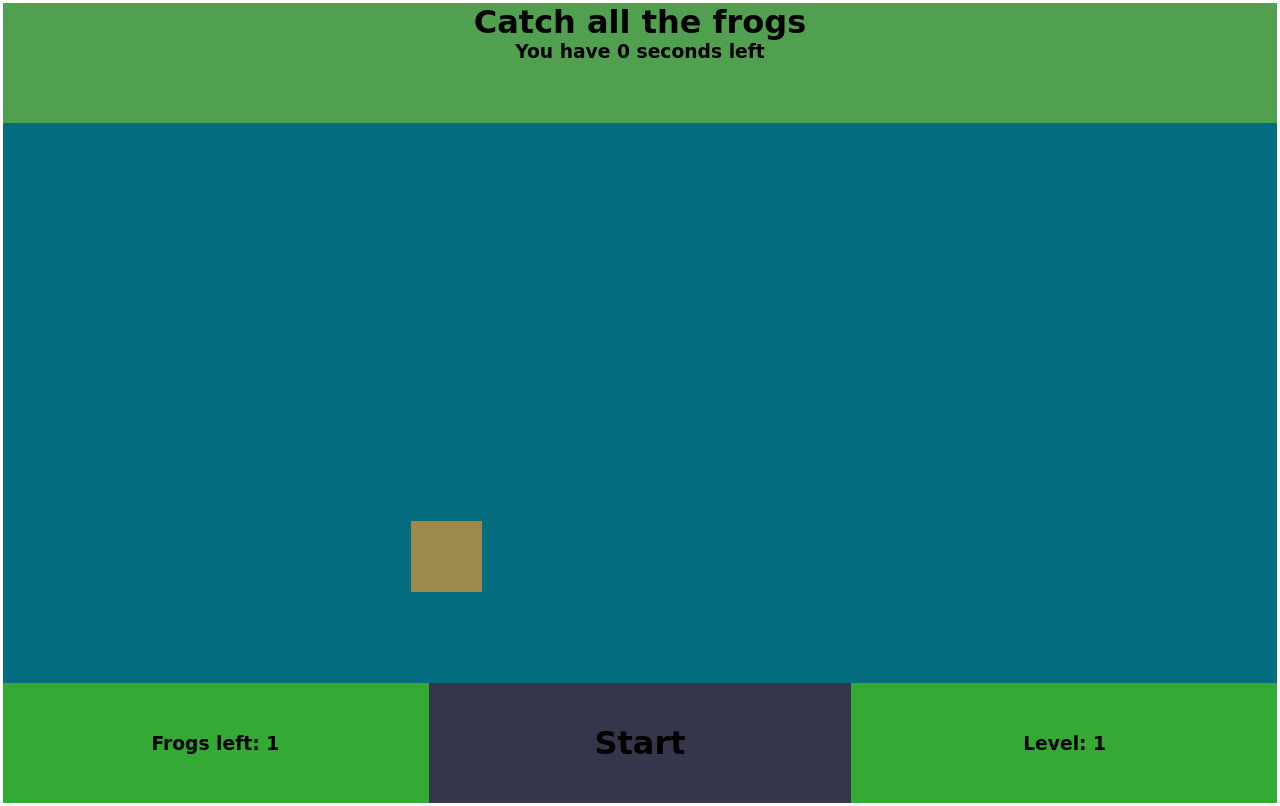
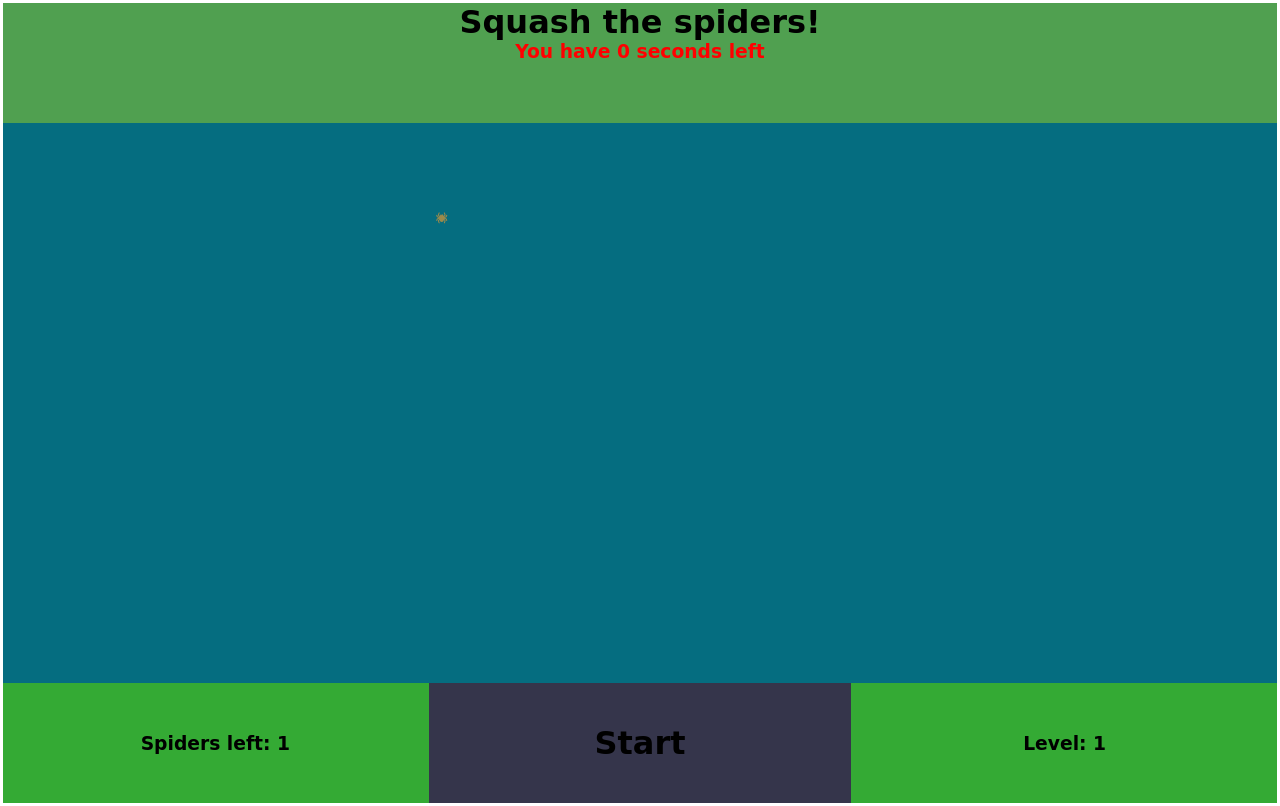
Before and after one commit to chana987/catch-a-the, a plain HTML site: page index.html in a window 1280 px wide. Both pictures are taken after a click on the element "Start". Drawn offline with nearby package versions, Linux system fonts and the light colour scheme; a web font is replaced by a local one.

Commit message:
changed to spiders

```diff
--- a/index.html
+++ b/index.html
@@ -15,14 +15,14 @@
 <body>
   <div class="container">
     <header class="header">
-      <h1>Catch all the frogs</h1>
+      <h1>Squash the spiders!</h1>
       <h3 class="time-left">You have <span class="num-time">2</span> seconds left</h3>
     </header>
     <main class="main">
 
     </main>
     <footer class="footer">
-      <div class="frogs-left"><h3>Frogs left: <span class="num-frogs">-</span></h3></div>
+      <div class="creatures-left"><h3>Spiders left: <span class="num-creatures">-</span></h3></div>
       <div class="start"><h1>Start</h1></div>
       <div class="level"><h3> Level: <span class="num-level">3</span></h3></div>
     </footer>
--- a/logic.js
+++ b/logic.js
@@ -1,12 +1,11 @@
-const FrogGame = function() {
-  let _frogs = []
+const Game = function() {
+  let _creatures = []
   let level = 1
   let time = 2
-  let frogCounter = 0
-  let running = false
+  let creatureCounter = 0
 
-  const addFrog = function() {
-    frogCounter += 1
+  const addCreature = function() {
+    creatureCounter += 1
     // generate random location
     const generateLocation = function() {
       // get viewport dimensions
@@ -32,49 +31,49 @@ const FrogGame = function() {
       color = `rgb(${generateNum()}, ${generateNum()}, ${generateNum()})`
       return color
     }
-    let frog = {
+    let creature = {
       location: generateLocation(),
       color: generateColor(),
-      id: frogCounter
+      id: creatureCounter
     }
     // add to array
-    _frogs.push(frog)
+    _creatures.push(creature)
   }
 
-  const removeFrog = function(frogID) {
-    // remove frog from array
-    const id = _frogs.findIndex(i => i.id === frogID)
-    _frogs.splice(id, 1)
+  const removeCreature = function(creatureID) {
+    // remove Creature from array
+    const id = _creatures.findIndex(i => i.id === creatureID)
+    _creatures.splice(id, 1)
   }
 
-  const getFrogs = function() {
-    return _frogs
+  const getCreatures = function() {
+    return _creatures
   }
 
   const startGame = function() {
-    frogGame.time = 2
-    frogGame.level = 1
-    frogGame.getFrogs().splice(0)
-    frogGame.addFrog()
+    game.time = 2
+    game.level = 1
+    game.getCreatures().splice(0)
+    game.addCreature()
   }
 
   const upLevel = function() {
-    frogGame.level += 1
-    frogGame.time = frogGame.level * 2
-    for (let i = 0; i < frogGame.level; i++) {
-      frogGame.addFrog()
+    game.level += 1
+    game.time = game.level * 2
+    for (let i = 0; i < game.level; i++) {
+      game.addCreature()
     }
   }
 
   const gameOver = function() {
     alert("Time's up!")
-    frogGame.getFrogs().splice(0)
+    game.getCreatures().splice(0)
   }
 
   return {
-    addFrog,
-    removeFrog,
-    getFrogs,
+    addCreature,
+    removeCreature,
+    getCreatures,
     time,
     level,
     startGame,
--- a/main.js
+++ b/main.js
@@ -1,57 +1,58 @@
-const frogGame = FrogGame()
+const game = Game()
 const renderer = Renderer()
 let running
 
+const flashTime = function(time) {
+  let x = 1
+  if (time <= 4) {
+    let flash = setInterval(function() {
+      $(".time-left").css("color")
+      if (x === 1) {
+        $(".time-left").css("color", "red")
+        x = 2;
+      } else {
+        $(".time-left").css("color", "yellow")
+        x = 1;
+      }
+      if (game.getCreatures().length === 0) {
+        clearInterval(flash)
+      }
+    }, 500);
+  }
+}
+
 const startTimer = function() {
   let counter = setInterval(function() {
+    flashTime(game.time)
     running = true
-    frogGame.time -= 1
-    if (frogGame.time === 0) {
-      frogGame.gameOver()
+    game.time -= 1
+    if (game.time === 0) {
+      game.gameOver()
       running = false
       clearInterval(counter)
     }
-    renderer.renderTime(frogGame.time)
+    renderer.renderTime(game.time)
   }, 1000)
 }
 
-// if (frogGame.time <= 3 && frogGame.time > 0) {
-//   var x;
-//   function changecolors() {
-//     x = 1;
-//     setInterval(change, 500);
-//   }
-//   function change() {
-//     let color = document.getElementById("time-left").style.color
-//     if (x === 1) {
-//       console.log(color)
-//       color = "red";
-//       x = 2;
-//     } else {
-//       color = "green";
-//       x = 1;
-//     }
-//   }
-// }
-
-renderer.renderGame(frogGame.getFrogs(), "2", "0")
+renderer.renderGame(game.getCreatures(), "0", "0")
 
 $(".start").on("click", function() {
-  frogGame.startGame()
-  renderer.renderGame(frogGame.getFrogs(), frogGame.level, frogGame.time)
-  if (frogGame.running === false) {
-    renderer.renderGame(frogGame.getFrogs(), "0", frogGame.time)
+  game.startGame()
+  renderer.renderGame(game.getCreatures(), game.level, game.time)
+  if (game.running === false) {
+    renderer.renderGame(game.getCreatures(), "0", game.time)
   }
   startTimer()
 })
 
-$(".main").on("click", ".frog", function() {
-  let frogID = $(this).data("id")
-  frogGame.removeFrog(frogID)
-  $(".num-frogs").text(frogGame.getFrogs().length)
-  renderer.renderGame(frogGame.getFrogs(), frogGame.level, frogGame.time)
-  if (frogGame.getFrogs().length === 0) {
-    frogGame.upLevel()
-    renderer.renderGame(frogGame.getFrogs(), frogGame.level, frogGame.time)
+$(".main").on("click", ".creature", function() {
+  let creatureID = $(this).data("id")
+  game.removeCreature(creatureID)
+  $(".num-Creatures").text(game.getCreatures().length)
+  renderer.renderGame(game.getCreatures(), game.level, game.time)
+  if (game.getCreatures().length === 0) {
+    game.upLevel()
+    renderer.renderGame(game.getCreatures(), game.level, game.time)
   }
 })
--- a/render.js
+++ b/render.js
@@ -1,17 +1,18 @@
 const Renderer = function() {
-  const renderGame = function(frogs, level, time) {
+  const renderGame = function(creatures, level, time) {
     $(".num-level").text(level)
     $(".num-time").text(time)
     $(".main").empty()
-    $(".num-frogs").text(frogs.length)
-    for (let frog of frogs) {
-      // create frogs on screen
-      let newFrog = `<div class="frog" data-id="${frog.id}" style="background:${frog.color};
-      left:${frog.location[0]}%;
-      top:${frog.location[1]}%;
-      width:${frog.location[1]}px;
-      height:${frog.location[1]}px"></div>`
-      $(".main").append(newFrog)
+    $(".num-creatures").text(creatures.length)
+    for (let creature of creatures) {
+      // create creatures on screen
+      let newCreature = `<div class="creature" data-id="${creature.id}"
+      style="left:${creature.location[0]}%;
+      top:${creature.location[1]}%;">
+      <i class="fas fa-spider"
+      style="color:${creature.color};
+      font-size:${creature.location[1] > 10 ? creature.location[1] : 10}px"></i></div>`
+      $(".main").append(newCreature)
     }
   }
   const renderTime = function(time) {
--- a/style.css
+++ b/style.css
@@ -16,18 +16,14 @@
   background: rgb(80, 160, 80);
 }
 
+.time-left {
+  color: black;
+}
+
 .main {
   background: rgb(5, 109, 128);
   width: 100%;
   position: relative;
-}
-
-.red {
-  color: red;
-}
-
-.yellow {
-  color: rgb(255, 255, 0);
 }
 
 .footer {
@@ -37,7 +33,7 @@
   background: rgb(52, 170, 52);
 }
 
-.frogs-left {
+.creatures-left {
   width: 33vw;
 }
 
@@ -55,8 +51,7 @@
   width: 33vw;
 }
 
-.frog {
-  min-height: 7px;
-  min-width: 7px;
+.creature {
+  font-size: 5vmin;
   position: absolute;
 }
```
